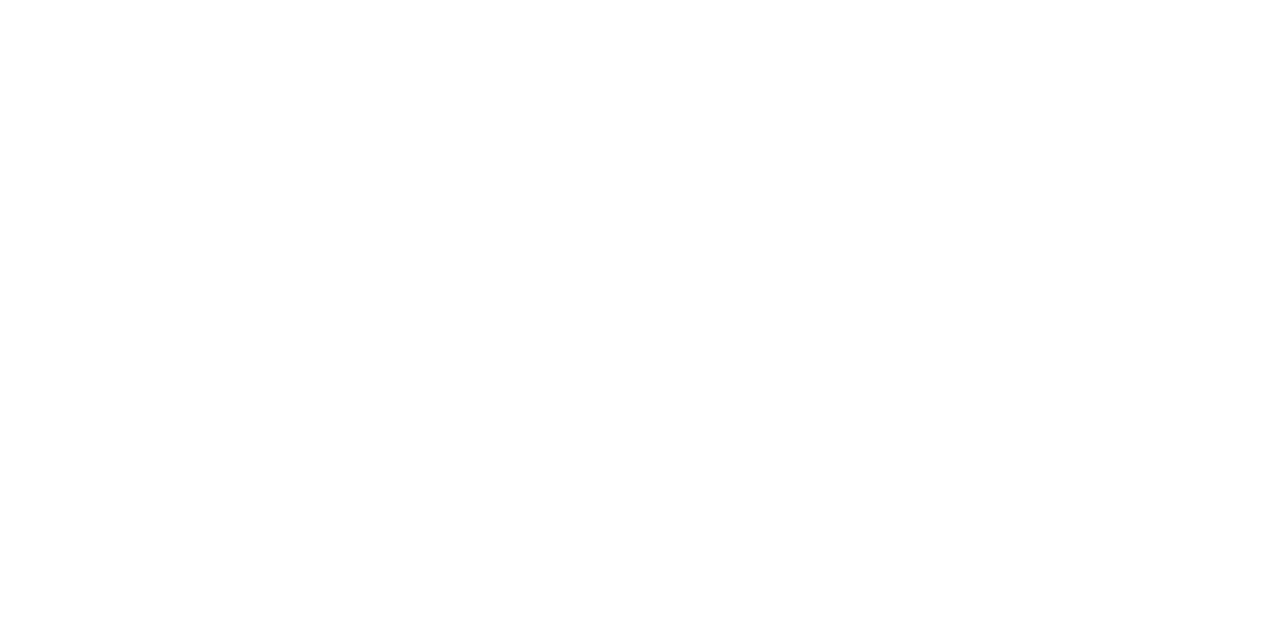
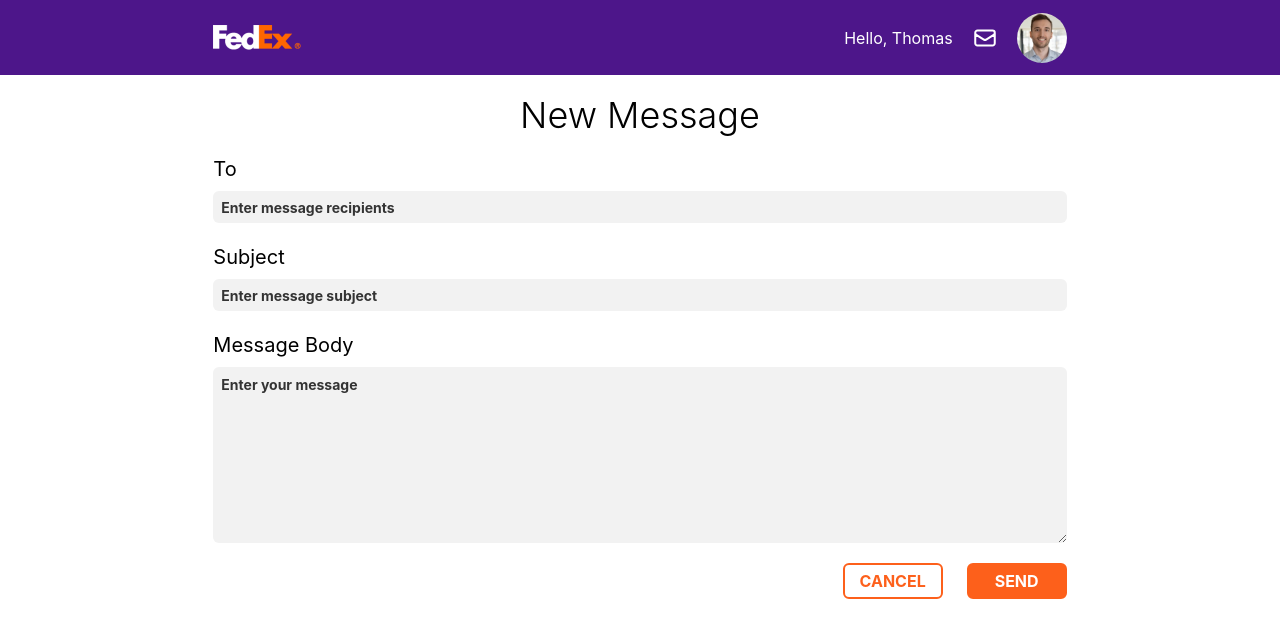
Before and after one commit to mackhack321/fedex-flexible-worker, a React (Create React App) app: page /manager/messages/new in a window 1280 px wide. Before the commit this address had no page. Shown: the top 638 px of the page. Built offline with nearby package versions, Linux system fonts and the light colour scheme.

Commit message:
make new message

```diff
--- a/src/App.js
+++ b/src/App.js
@@ -11,6 +11,7 @@
 import ScrollToTop from "./components/ScrollToTop";
 import ClaimConfirm from "./components/Employee/ClaimConfirm";
 import Messages from "./components/Messages";
+import NewMessage from "./components/NewMessage";
 
 function App() {
   return (
@@ -31,6 +32,7 @@
             />
             <Route path="opportunity/:id/edit" element={<OpportunityEdit />} />
             <Route path="messages" element={<Messages />} />
+            <Route path="messages/new" element={<NewMessage />} />
           </Route>
           {/*  =================
                 EMPLOYEE ROUTES
@@ -43,6 +45,7 @@
             />
             <Route path="opportunity/:id/claim" element={<ClaimConfirm />} />
             <Route path="messages" element={<Messages />} />
+            <Route path="messages/new" element={<NewMessage />} />
           </Route>
         </Routes>
       </Router>
--- a/src/components/Messages.js
+++ b/src/components/Messages.js
@@ -1,11 +1,29 @@
-import { TrashIcon } from "@heroicons/react/24/outline";
-import React from "react";
+import { TrashIcon, CheckIcon } from "@heroicons/react/24/outline";
+import React, { useState, useEffect } from "react";
 import { useLocation, Link } from "react-router-dom";
 import { employeeMessages, managerMessages } from "../resources/data";
 
 export default function Messages() {
+  const [showSentConfirmation, setShowSentConfirmation] = useState(false);
+
   const location = useLocation();
   const user = location.pathname.split("/").at(1);
+
+  function showConfirmation(setter) {
+    setter(true);
+    const timer = setTimeout(() => {
+      setter(false);
+      window.history.replaceState({}, document.title);
+    }, 5000);
+
+    return () => clearTimeout(timer);
+  }
+
+  useEffect(() => {
+    const { sentMessage } = location.state ?? false;
+
+    sentMessage && showConfirmation(setShowSentConfirmation);
+  }, [location.state]);
 
   return (
     <div>
@@ -18,6 +36,12 @@
           NEW MESSAGE
         </Link>
       </div>
+      {showSentConfirmation && (
+        <div className="flex justify-center space-x-3 text-fedex-green">
+          <CheckIcon className="w-[30px]" />
+          <div className="text-xl">Message sent</div>
+        </div>
+      )}
       <div className="mb-5 flex flex-col justify-center space-y-5 pt-5">
         {(user === "employee" ? employeeMessages : managerMessages).map(
           (message) => (
--- /dev/null
+++ b/src/components/NewMessage.js
@@ -0,0 +1,85 @@
+import React, { useState } from "react";
+import { Link, useLocation, useNavigate } from "react-router-dom";
+
+export default function NewMessage() {
+  const [to, setTo] = useState("");
+  const [subject, setSubject] = useState("");
+  const [body, setBody] = useState("");
+
+  const location = useLocation();
+  const user = location.pathname.split("/").at(1);
+  const navigate = useNavigate();
+
+  function handleSubmit(e) {
+    e.preventDefault();
+
+    console.log(to, subject, body);
+
+    navigate(`/${user}/messages`, { state: { sentMessage: true } });
+  }
+
+  return (
+    <div>
+      <h1 className="py-5 text-center text-4xl font-light">New Message</h1>
+      <form onSubmit={handleSubmit}>
+        <div className="mb-5 flex flex-col space-y-5">
+          <div className="flex flex-col space-y-2">
+            <label htmlFor="to" className="text-xl">
+              To
+            </label>
+            <input
+              required
+              type="text"
+              name="to"
+              id="to"
+              onChange={(e) => setTo(e.target.value)}
+              className="w-full rounded-md bg-fedex-grey px-2 py-1 placeholder:text-sm placeholder:font-bold placeholder:text-fedex-placeholder"
+              placeholder="Enter message recipients"
+            />
+          </div>
+          <div className="flex flex-col space-y-2">
+            <label htmlFor="subject" className="text-xl">
+              Subject
+            </label>
+            <input
+              required
+              type="text"
+              name="subject"
+              id="subject"
+              onChange={(e) => setSubject(e.target.value)}
+              className="w-full rounded-md bg-fedex-grey px-2 py-1 placeholder:text-sm placeholder:font-bold placeholder:text-fedex-placeholder"
+              placeholder="Enter message subject"
+            />
+          </div>
+          <div className="flex flex-col space-y-2">
+            <label htmlFor="body" className="text-xl">
+              Message Body
+            </label>
+            <textarea
+              required
+              name="body"
+              id="body"
+              onChange={(e) => setBody(e.target.value)}
+              className="h-44 w-full rounded-md bg-fedex-grey px-2 py-1 placeholder:py-1 placeholder:text-sm placeholder:font-bold placeholder:text-fedex-placeholder"
+              placeholder="Enter your message"
+            />
+          </div>
+          <div className="flex justify-end space-x-6">
+            <Link
+              to={`/${user}/messages`}
+              className="w-[100px] rounded-md border-2 border-fedex-orange px-2 py-1 text-center font-bold text-fedex-orange"
+            >
+              CANCEL
+            </Link>
+            <button
+              type="submit"
+              className="w-[100px] rounded-md border-2 border-fedex-orange bg-fedex-orange px-2 py-1 text-center font-bold text-white"
+            >
+              SEND
+            </button>
+          </div>
+        </div>
+      </form>
+    </div>
+  );
+}
```
